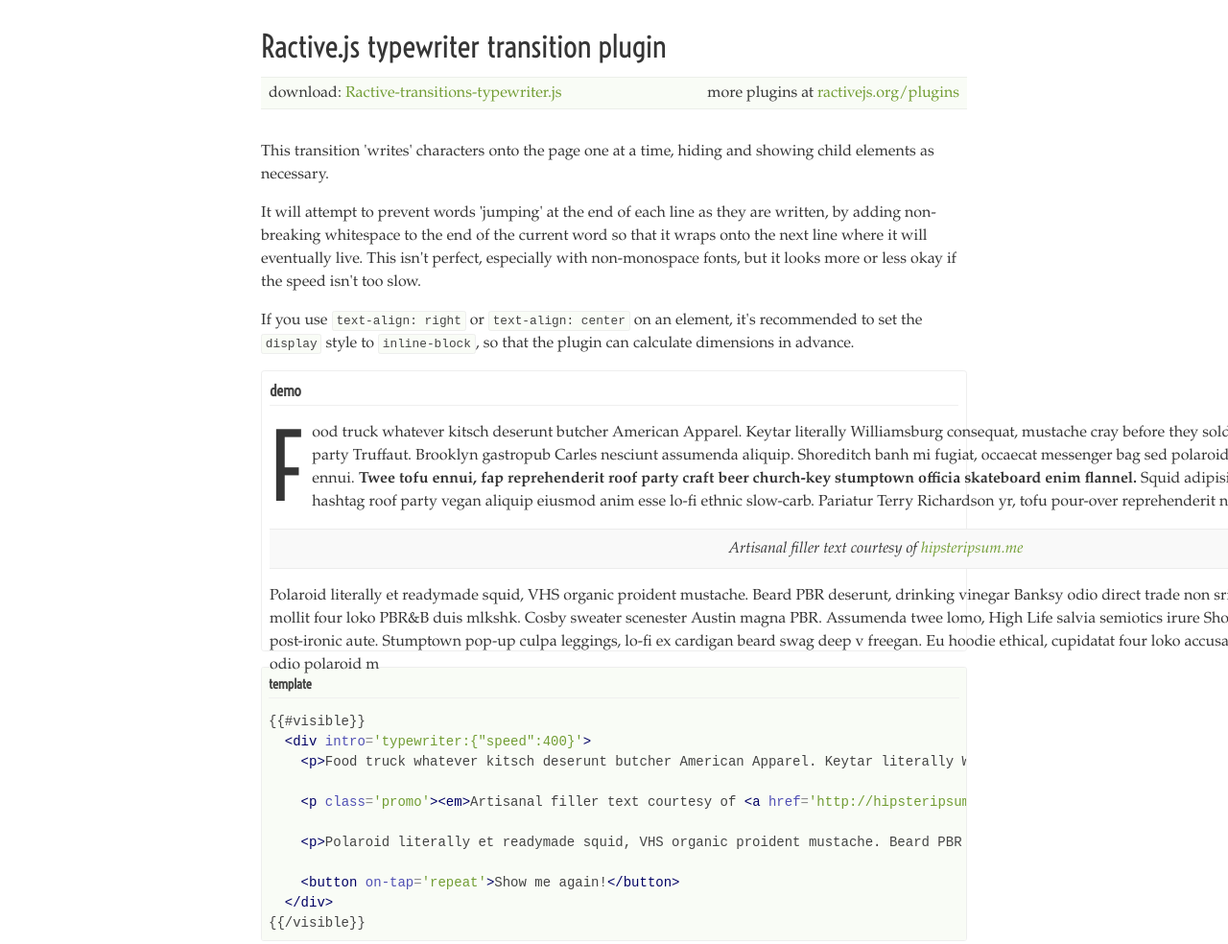
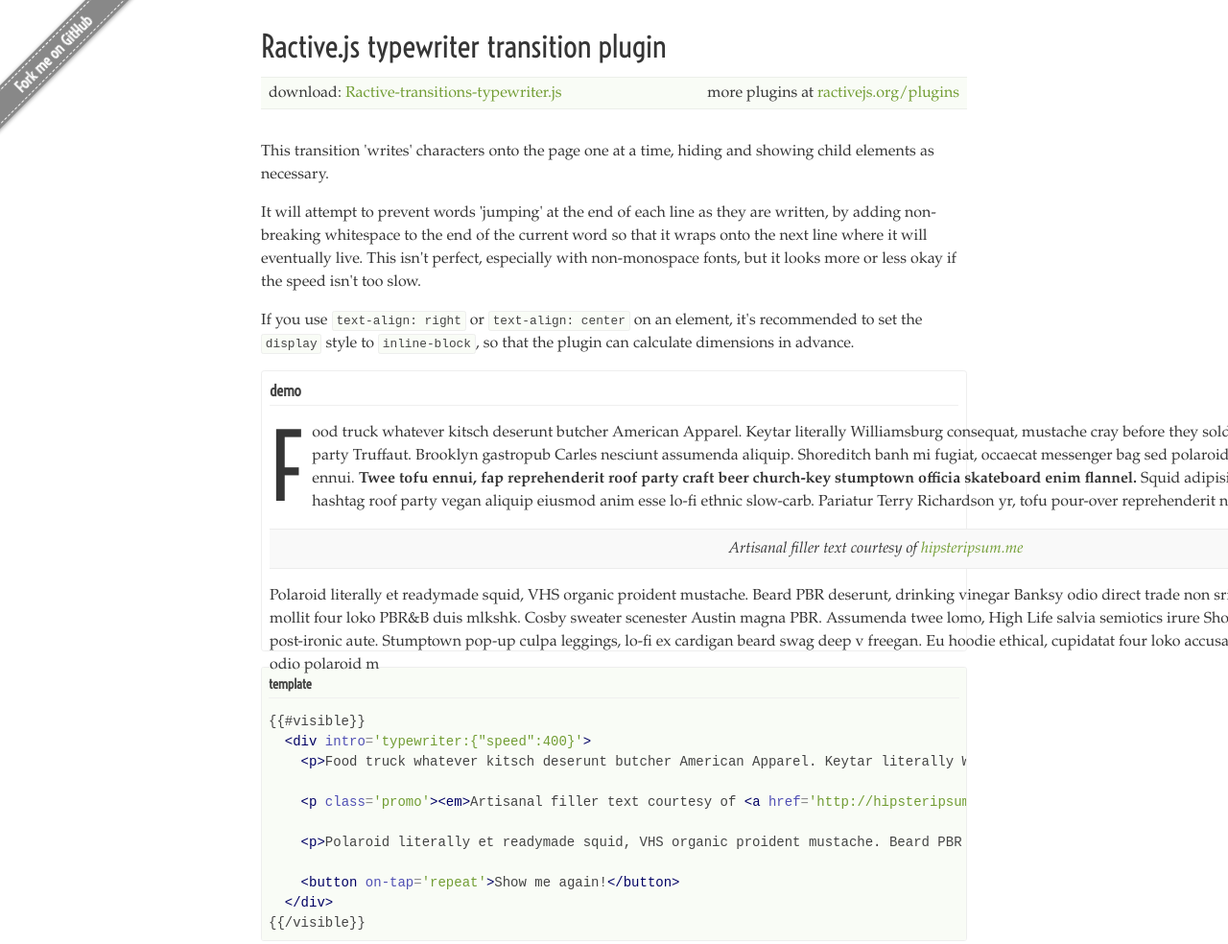
Before and after one commit to ryanramage/Ractive-transitions-typewriter, a website with bundled scripts: page index.html in a window 1280 px wide. Shown: the top 984 px of the page at 96% size. Built offline with nearby package versions, Linux system fonts and the light colour scheme.

Commit message:
add links to repo and demo

```diff
--- a/index.html
+++ b/index.html
@@ -47,7 +47,7 @@
 <body>
 
 	<!-- if the project is on GitHub, add a fork me button! -->
-	<!-- <a class='forkme' href='https://github.com/you/repo'>Fork me on GitHub</a> -->
+	<a class='forkme' href='https://github.com/RactiveJS/Ractive-transitions-typewriter'>Fork me on GitHub</a>
 
 	<header>
 		<h1>Ractive.js typewriter transition plugin</h1>
```
Also changed, not shown: README.md.
